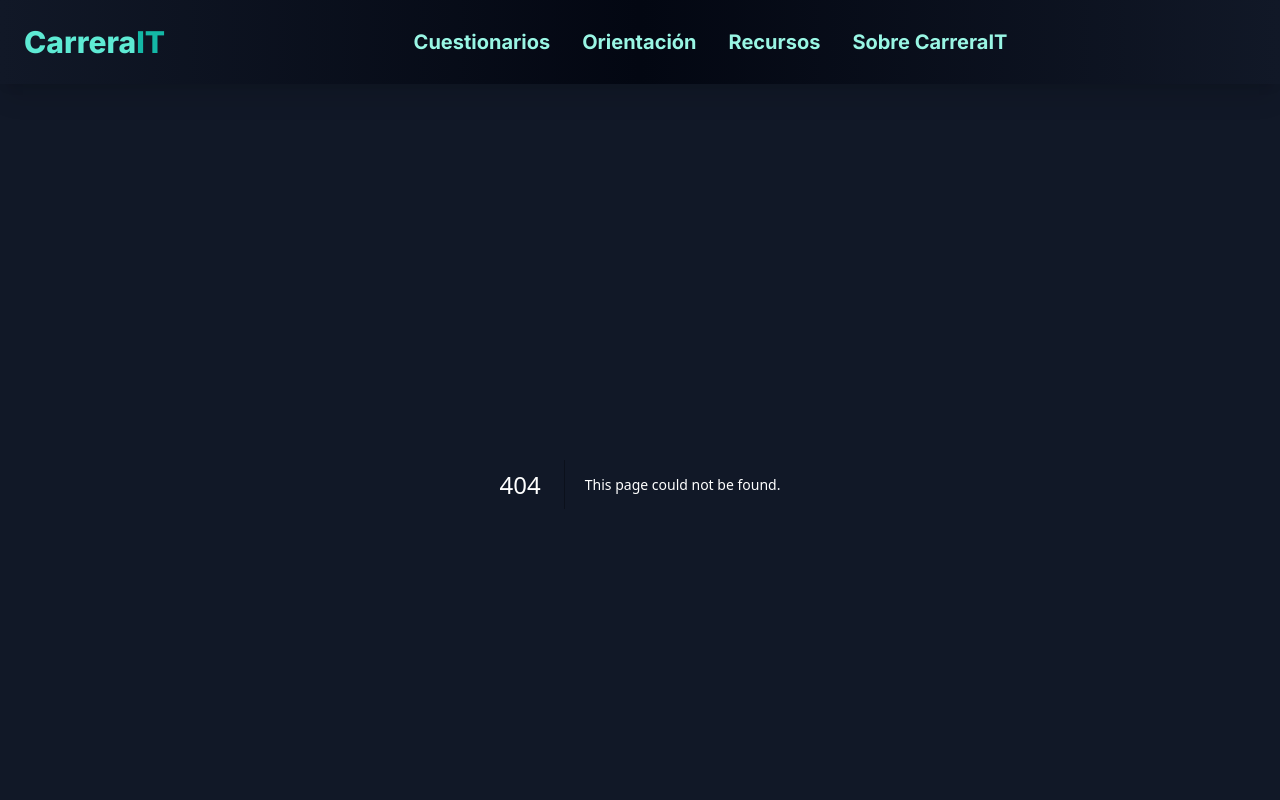
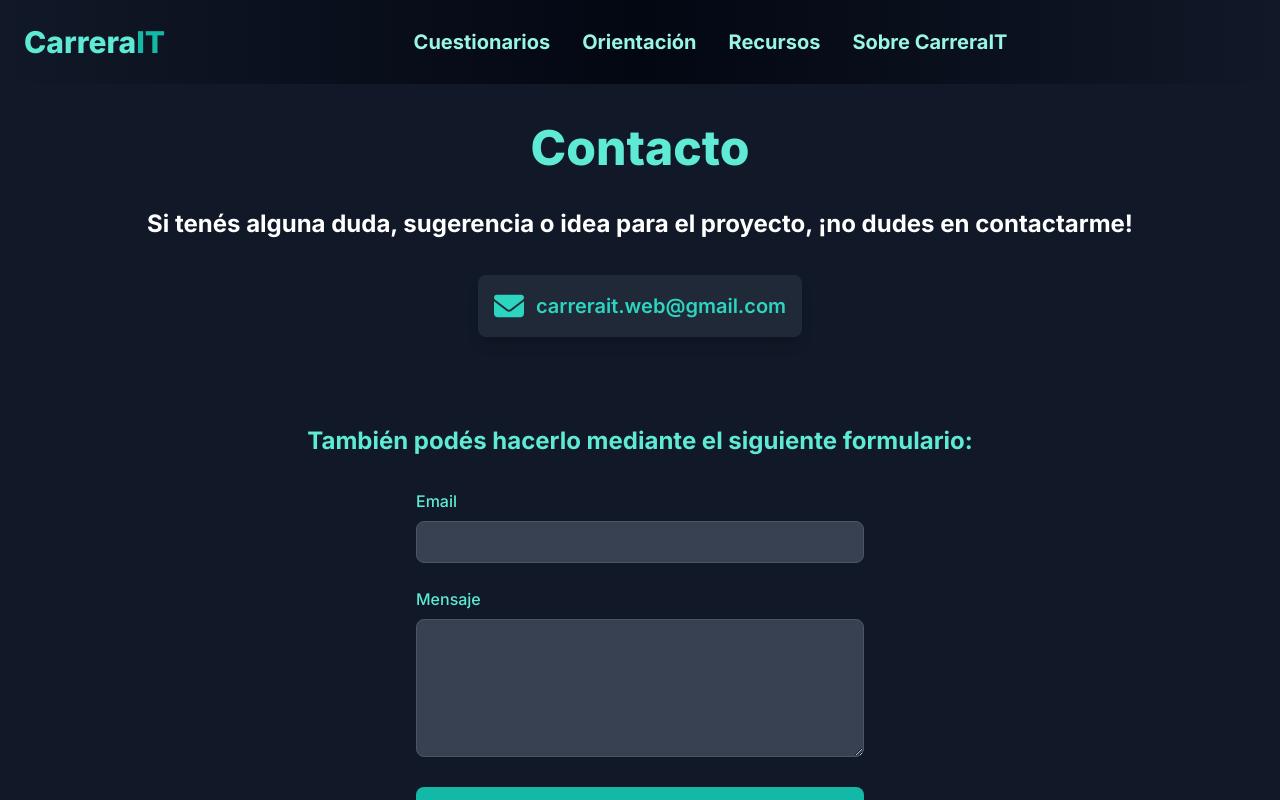
Before and after one commit to aronmilenait/carrerait-roadmap, a Next.js app in the folder carrerait-roadmap/: page /contacto in a window 1280 px wide. Before the commit this address had no page. Shown: the top 800 px of the page. Built offline with nearby package versions, Linux system fonts and the light colour scheme; no server answers.

Commit message:
refactor: update contact page

```diff
--- /dev/null
+++ b/carrerait-roadmap/src/app/contacto/page.tsx
@@ -0,0 +1,18 @@
+import Head from "next/head";
+import { Contact } from "../components/Contact/Contact";
+import { ContactForm } from "../components/Contact/ContactForm";
+
+export default function ContactPage() {
+  return (
+    <>
+      <Head>
+        <link
+          rel="stylesheet"
+          href="https://cdnjs.cloudflare.com/ajax/libs/font-awesome/6.0.0-beta3/css/all.min.css"
+        />
+      </Head>
+      <Contact />
+      <ContactForm />
+    </>
+  );
+}
```
